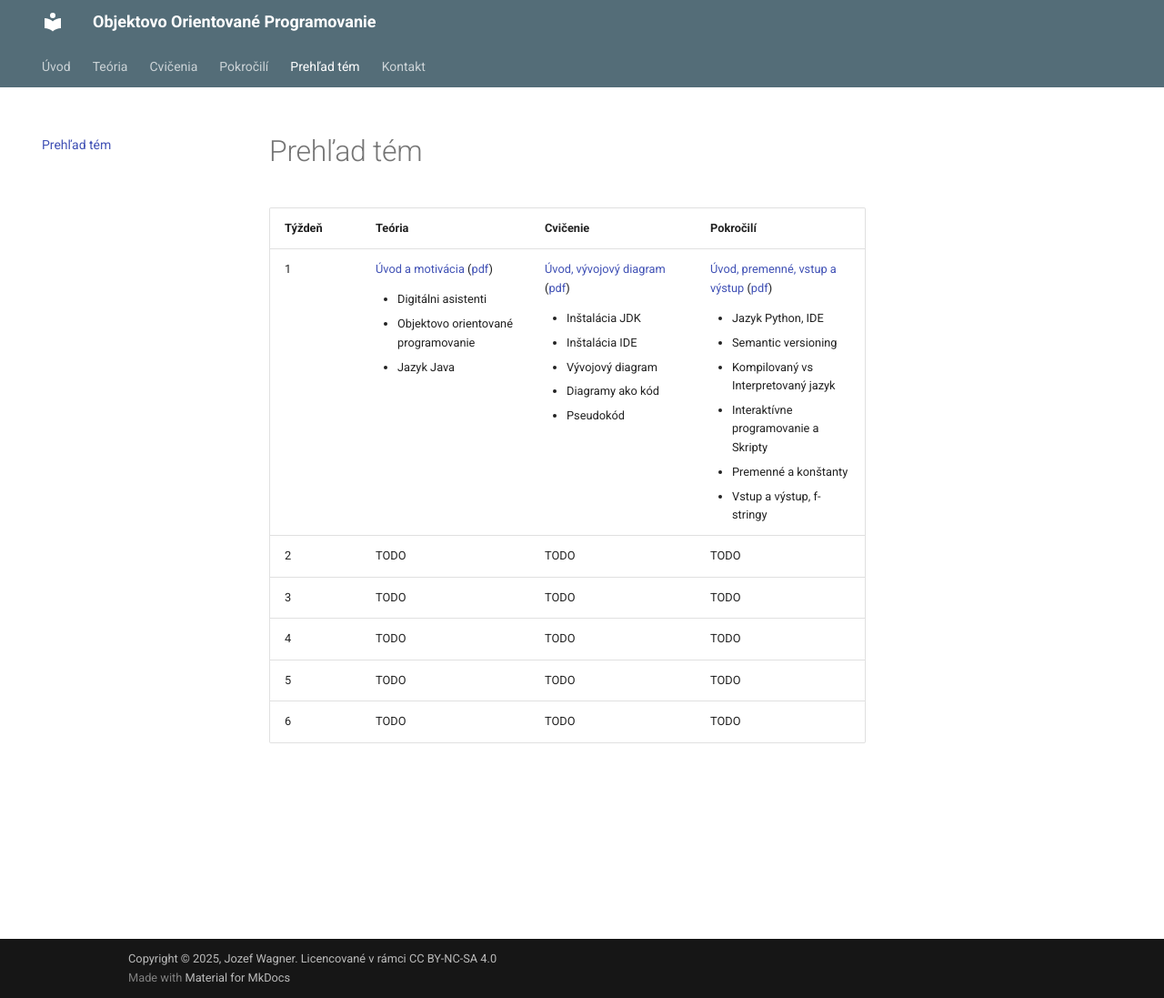
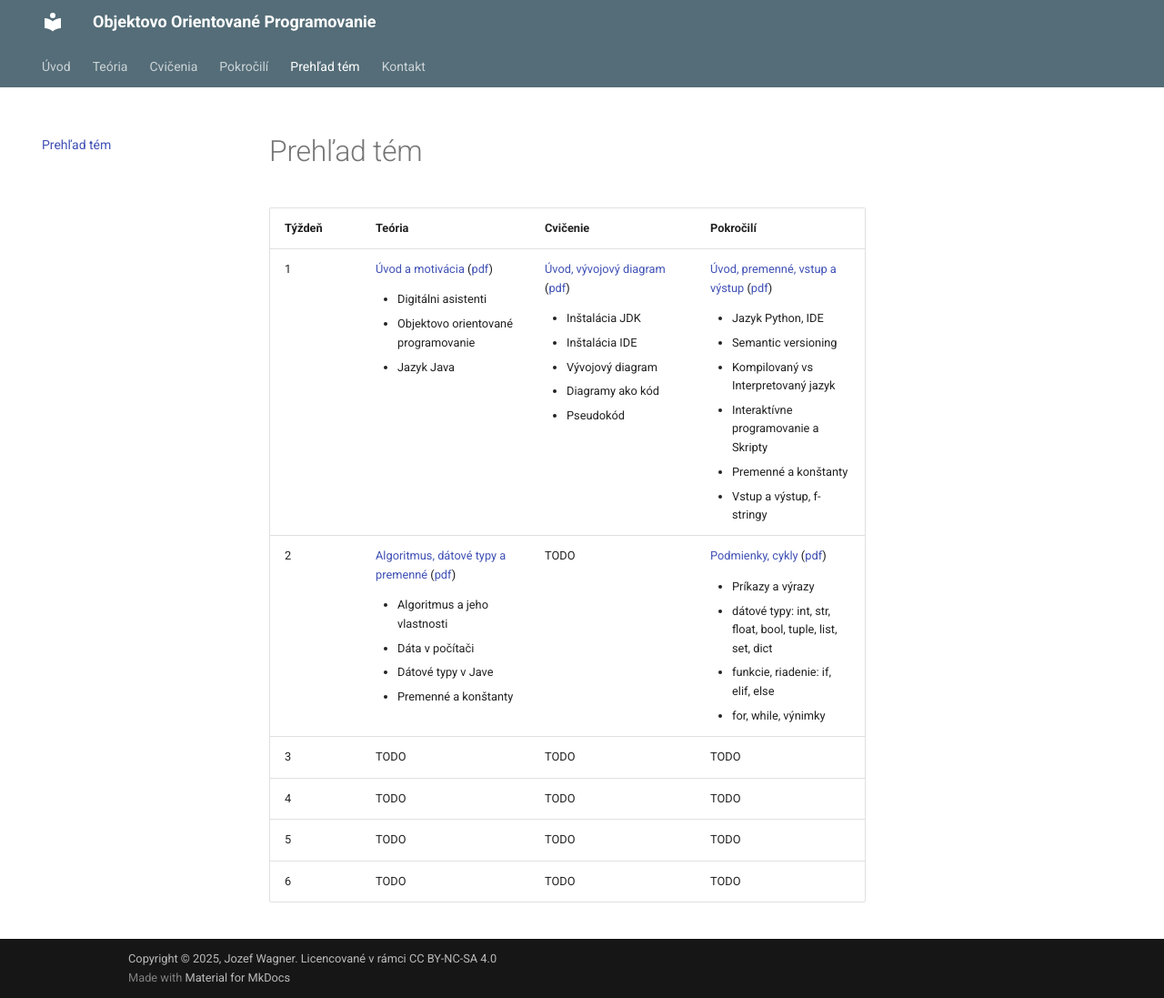
Before and after one commit to wagjo/oop, an MkDocs documentation site: the page built from docs/prehlad.md, in a window 1280 px wide and 1097 px high. Shown: the whole window at 91% size. Built offline with MkDocs 1.6.1 and Material for MkDocs 9.7.7, drawn with Linux system fonts in a browser that asks for light colours.

Commit message:
Publish T02

```diff
--- a/docs/prehlad.md
+++ b/docs/prehlad.md
@@ -42,11 +42,27 @@
 </ul>
 </td>
 </tr>
-<tr>
+<tr >
 <td width=10%>2</td>
+<td width=30%>
+<a href="../teoria-3/t02-opakovanie">Algoritmus, dátové typy a premenné</a> (<a href="../assets/t02w.pdf">pdf</a>)
+<ul>
+<li>Algoritmus a jeho vlastnosti</li>
+<li>Dáta v počítači</li>
+<li>Dátové typy v Jave</li>
+<li>Premenné a konštanty</li>
+</ul>
+</td>
 <td width=30%>TODO</td>
-<td width=30%>TODO</td>
-<td width=30%>TODO</td>
+<td width=30%>
+<a href="../pokrocili-3/p02-opakovanie">Podmienky, cykly</a> (<a href="../assets/p02w.pdf">pdf</a>)
+<ul>
+<li>Príkazy a výrazy</li>
+<li>dátové typy: int, str, float, bool, tuple, list, set, dict</li>
+<li>funkcie, riadenie: if, elif, else</li>
+<li>for, while, výnimky</li>
+</ul>
+</td>
 </tr>
 <tr>
 <td width=10%>3</td>
--- a/mkdocs.yml
+++ b/mkdocs.yml
@@ -7,7 +7,7 @@ nav:
   - Úvod: 'index.md'
   - Teória:
     - 1 - Úvod a motivácia: 'teoria-3/t01-uvod.md'
-  #  - 2 - Algoritmus, dátové typy a premenné: 'teoria-3/t02-opakovanie.md'
+    - 2 - Algoritmus, dátové typy a premenné: 'teoria-3/t02-opakovanie.md'
   - Cvičenia:
     - 1 - Úvod, vývojový diagram: 'cvicenie-3/c01-uvod.md'
   #  - 2 - XXX: 'cvicenie-3/c02-opakovanie.md'
```
Also changed, not shown: 1 other file.
